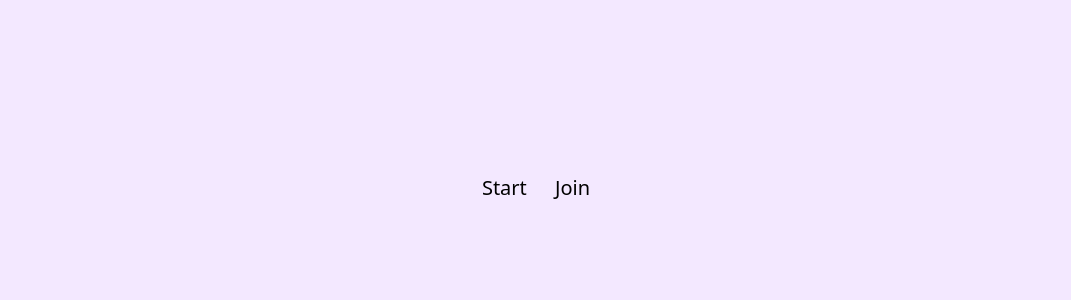
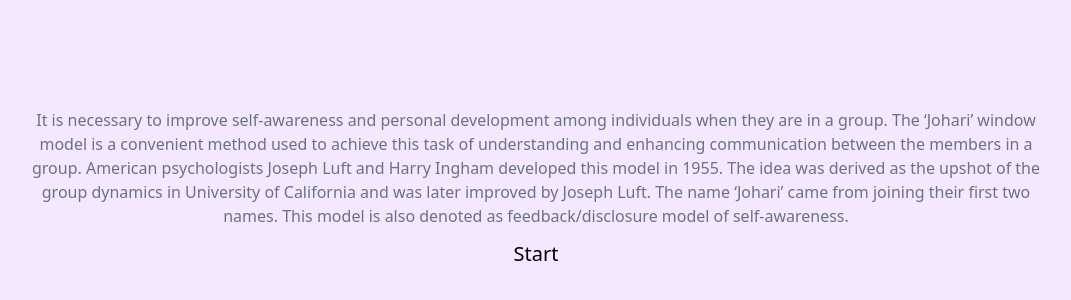
Before and after one commit to fsantiag/johari-window, a SvelteKit app: page / in a window 1280 px wide. Shown: the part 212-512 px from the top of the page, without its empty margins (104-1175 px from the left). Built offline with nearby package versions, Linux system fonts and the light colour scheme.

Commit message:
Add johari description and link to start page

```diff
--- a/src/routes/+page.svelte
+++ b/src/routes/+page.svelte
@@ -1,5 +1,17 @@
-<button class="rounded bg-orange p-2 hover:bg-blue p-3 text-xl">Start</button>
-<button class="rounded bg-orange p-2 hover:bg-blue p-3 text-xl">Join</button>
+<div class="m-32">
+	<p class="mb-3 text-center text-gray-500 dark:text-gray-400">
+		It is necessary to improve self-awareness and personal development among individuals when they are in a group.
+		The ‘Johari’ window model is a convenient method used to achieve this task of understanding and enhancing communication between the members in a group.
+		American psychologists Joseph Luft and Harry Ingham developed this model in 1955.
+		The idea was derived as the upshot of the group dynamics in University of California and was later improved by Joseph Luft.
+		The name ‘Johari’ came from joining their first two names.
+		This model is also denoted as feedback/disclosure model of self-awareness.
+	</p>
+	<center>
+		<a class="rounded bg-orange p-2 hover:bg-blue p-3 text-xl" href="/start">Start</a>
+	</center>
+</div>
+
 
 <style lang="postcss">
 	:global(html) {
```
